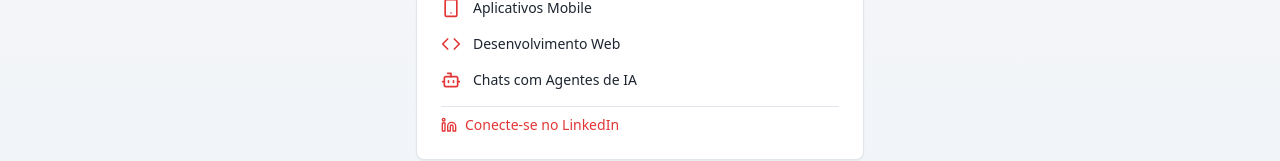
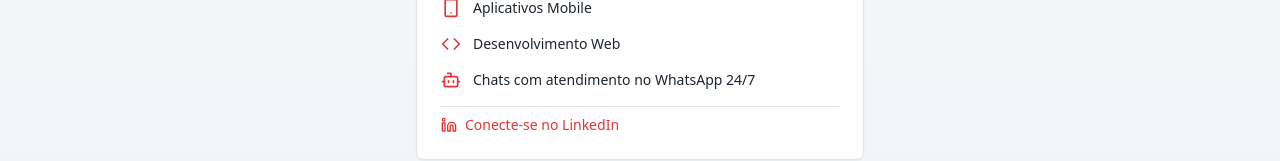
Before and after one commit to cledsonAlves/stjames-red-care-site, a React (Vite) app: page / in a window 1280 px wide. Shown: the part 607-768 px from the top of the page. Built offline with nearby package versions, Linux system fonts and the light colour scheme.

Commit message:
Update chat service availability
Adjust chat service to include 24/7 WhatsApp support.

```diff
--- a/src/pages/EntryPage.tsx
+++ b/src/pages/EntryPage.tsx
@@ -97,7 +97,7 @@ const EntryPage = () => {
             </div>
             <div className="flex items-center gap-3">
               <Bot className="h-5 w-5 text-primary" />
-              <span className="text-sm">Chats com Agentes de IA</span>
+              <span className="text-sm">Chats com atendimento no WhatsApp 24/7</span>
             </div>
             <div className="pt-2 border-t">
               <a
```
